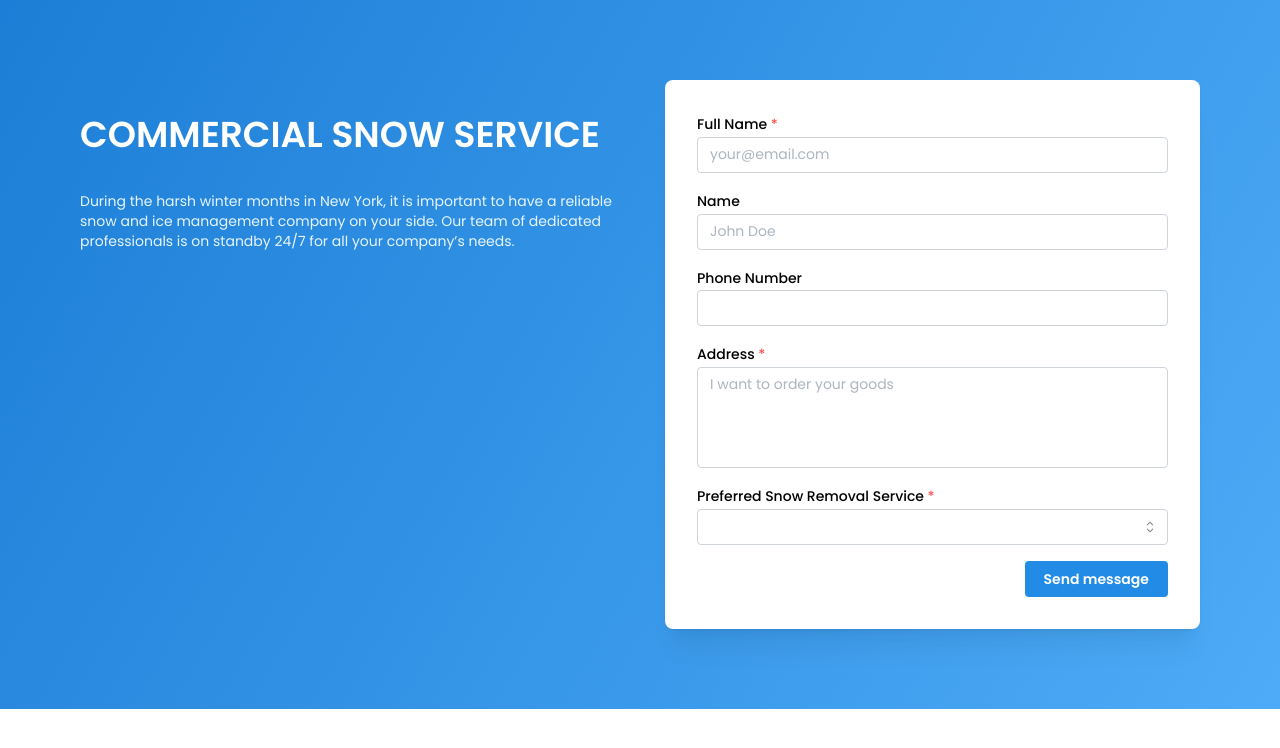
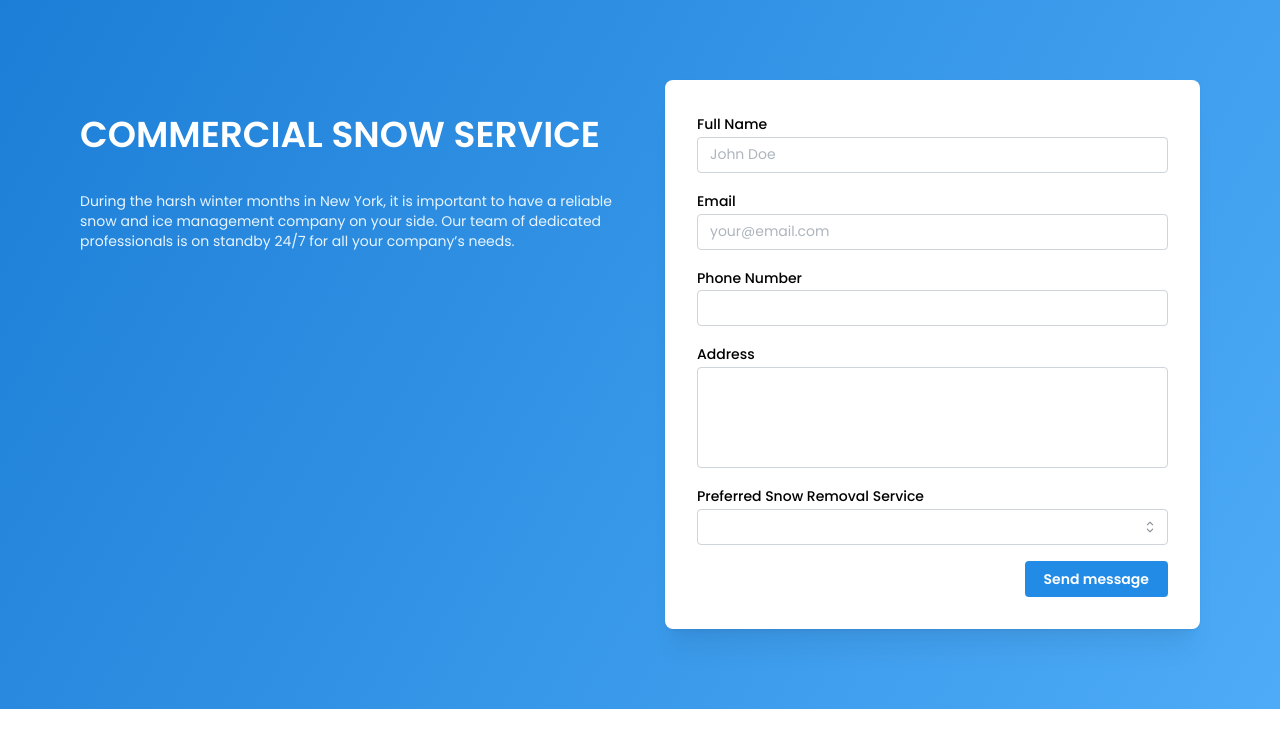
Before and after one commit to renras/hblcareers-assessment, a Next.js app: page / in a window 1280 px wide. Shown: the top 748 px of the page. Built offline with nearby package versions, Linux system fonts and the light colour scheme.

Commit message:
add useForm

```diff
--- a/src/components/LeadCapturingForm/LeadCapturingForm.tsx
+++ b/src/components/LeadCapturingForm/LeadCapturingForm.tsx
@@ -9,10 +9,25 @@ import {
   Select,
 } from "@mantine/core";
 import classes from "./LeadCapturingForm.module.css";
+import { useForm, Controller } from "react-hook-form";
+
+interface Form {
+  fullName: string;
+  email: string;
+  phone: string;
+  address: string;
+  preferredService: string;
+}
 
 export default function LeadCapturingForm() {
+  const { register, handleSubmit, control } = useForm<Form>();
+
+  const handleSubmitForm = handleSubmit((data) => {
+    console.log(data);
+  });
+
   return (
-    <div className={classes.wrapper}>
+    <form className={classes.wrapper} onSubmit={handleSubmitForm}>
       <SimpleGrid cols={{ base: 1, sm: 2 }} spacing={50}>
         <div>
           <Title className={`${classes.title} mt-8 text-4xl !leading-[2ch]`}>
@@ -28,42 +43,73 @@ export default function LeadCapturingForm() {
         <div className={classes.form}>
           <TextInput
             label="Full Name"
-            placeholder="your@email.com"
-            required
+            placeholder="John Doe"
             classNames={{ input: classes.input, label: classes.inputLabel }}
+            {...register("fullName", {
+              required: {
+                value: true,
+                message: "Full name is required.",
+              },
+            })}
           />
           <TextInput
-            label="Name"
-            placeholder="John Doe"
+            label="Email"
+            type="email"
+            placeholder="your@email.com"
             mt="md"
             classNames={{ input: classes.input, label: classes.inputLabel }}
+            {...register("email", {
+              required: {
+                value: true,
+                message: "Email is required.",
+              },
+            })}
           />
           <TextInput
             label="Phone Number"
             mt="md"
             classNames={{ input: classes.input, label: classes.inputLabel }}
+            {...register("phone", {
+              required: {
+                value: true,
+                message: "Phone is required.",
+              },
+            })}
           />
           <Textarea
-            required
             label="Address"
-            placeholder="I want to order your goods"
             minRows={4}
             mt="md"
             classNames={{ input: classes.input, label: classes.inputLabel }}
+            {...register("address", {
+              required: {
+                value: true,
+                message: "Address is required.",
+              },
+            })}
           />
 
-          <Select
-            mt="md"
-            required
-            data={["Driveway", "Sidewalk", "Both"]}
-            label="Preferred Snow Removal Service"
+          <Controller
+            name="preferredService"
+            control={control}
+            render={({ field: { value, onChange } }) => (
+              <Select
+                mt="md"
+                data={["Driveway", "Sidewalk", "Both"]}
+                label="Preferred Snow Removal Service"
+                value={value}
+                onChange={onChange}
+              />
+            )}
           />
 
           <Group justify="flex-end" mt="md">
-            <Button className={classes.control}>Send message</Button>
+            <Button type="submit" className={classes.control}>
+              Send message
+            </Button>
           </Group>
         </div>
       </SimpleGrid>
-    </div>
+    </form>
   );
 }
```
